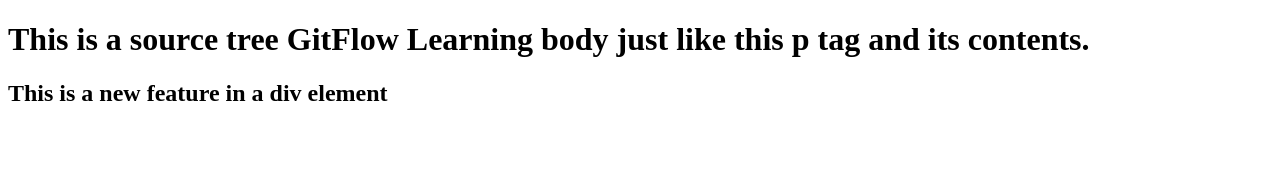
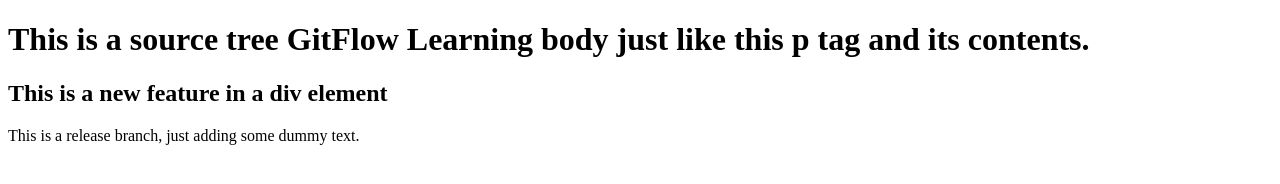
Before and after one commit to whoisasheesh/GitFlowSourceTree, a plain HTML site: page index.html in a window 1280 px wide. Drawn offline with Linux system fonts and the light colour scheme.

Commit message:
2/03/2022 This is a release branch

```diff
--- a/index.html
+++ b/index.html
@@ -9,6 +9,8 @@
 
 	<div class="myFeature">
   <h2>This is a new feature in a div element</h2>
+
+ <p> This is a release branch, just adding some dummy text. </p>
 </div>
   </body>
 </html>
```
